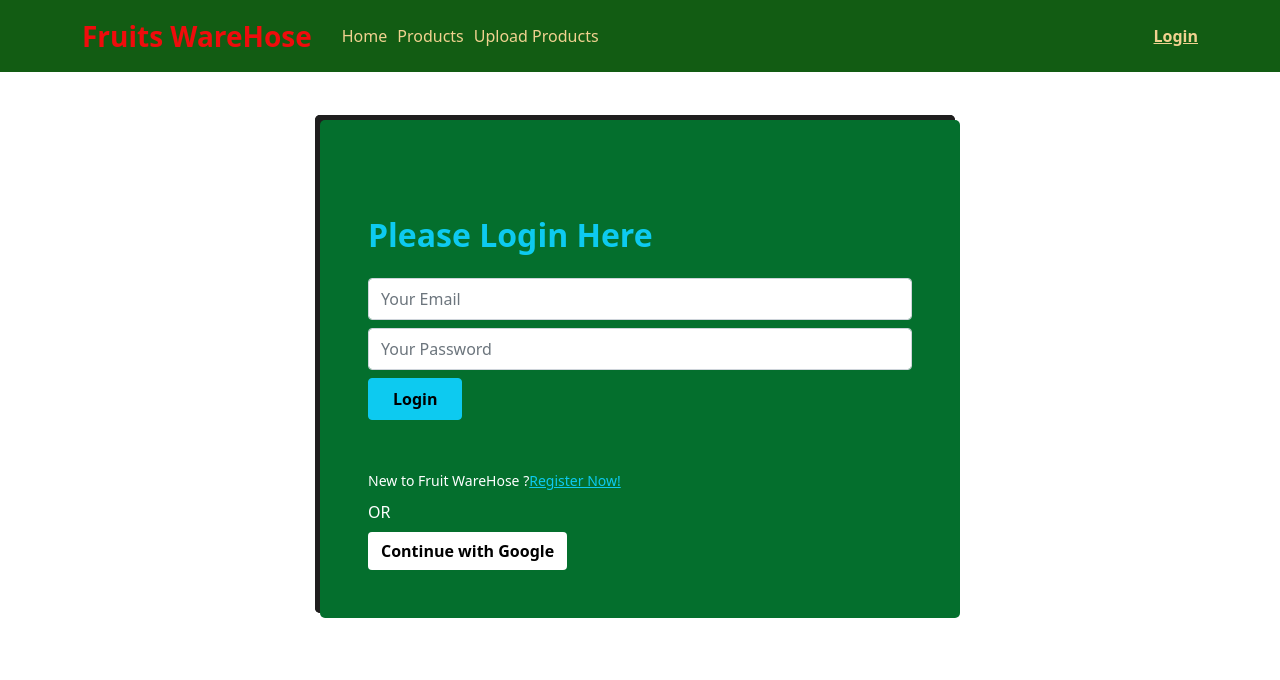
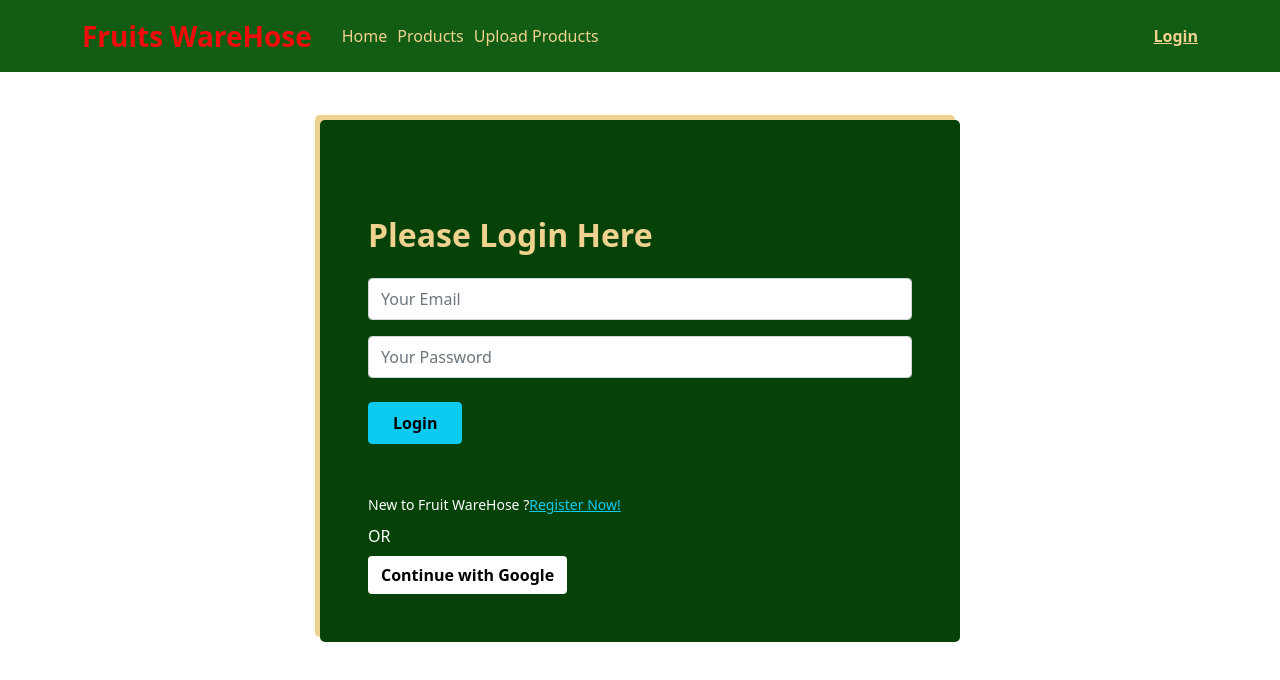
Before and after one commit to anishazahan/Fruits-grocery-House, a React (Create React App) app: page /login in a window 1280 px wide. Shown: the top 680 px of the page. Built offline with nearby package versions, Linux system fonts and the light colour scheme; no server answers.

Commit message:
login css style

```diff
--- a/src/Components/Home/Service.css
+++ b/src/Components/Home/Service.css
@@ -2,4 +2,10 @@
     color: #064207;
     font-size: 20px;
     font-weight: bold;
+
 }
+.services{
+    border-bottom: 3px solid #13ce16;
+    display: inline;
+    padding: 5px 20px;
+}
--- a/src/Components/Home/Service.js
+++ b/src/Components/Home/Service.js
@@ -3,9 +3,9 @@ import './Service.css'
 
 const Service = () => {
   return (
-    <div className='container text-center'>
-        <h3 className=' fw-bolder'>Why Our Customers Partner With Us:</h3>
-        <h5 className='fw-bold text-success'>services</h5>
+    <div className='container text-center mb-5'>
+        <h3 className=' fw-bolder '>Why Our Customers Partner With Us:</h3>
+        <h5 className='fw-bold text-success services'>services</h5>
         <div className="row">
             <div className="col-md-2 col-lg-4 mt-5">
                 <img src="https://augustafruit.com/wp-content/uploads/2015/09/1000-x-667-Citrus-300x200.jpg" alt="" />
--- a/src/Components/Login/Login.css
+++ b/src/Components/Login/Login.css
@@ -1,6 +1,12 @@
 .background{
     border-radius: 5px;
-background: #046f2d;
-box-shadow:  -5px -5px 0px #1f1e1e,
-             -5px -5px 0px #1f1e1e;
+background: #064207;
+box-shadow:  -5px -5px 0px #F0D290,
+             -5px -5px 0px #F0D290;
 }
+.login{
+    color: #F0D290;
+}
+.button-login{
+
+}
--- a/src/Components/Login/Login.js
+++ b/src/Components/Login/Login.js
@@ -49,7 +49,7 @@ const Login = () => {
   return (
 
     <div className="background mx-auto w-50 px-5 py-5 my-5">
-    <h3 className="mb-4 text-info fw-bold fs-2 my-5">
+    <h3 className="mb-4 fw-bold fs-2 my-5 login">
       Please Login Here
     </h3>
     <form onSubmit={handleSubmit(onSubmit)}>
@@ -86,7 +86,7 @@ const Login = () => {
 
         <input
           type="password"
-          className="form form-control py-2 pl-3 "
+          className="form form-control py-2 pl-3 mt-3 "
           placeholder="Your Password"
           {...register("password", {
             required: {
@@ -114,7 +114,7 @@ const Login = () => {
         </div>
 
             {signInError}
-     <input type="submit" value="Login" className="btn btn-info fw-bold px-4 py-2 mb-5" />
+     <input type="submit" value="Login" className="btn btn-info fw-bold px-4 py-2 mt-3 mb-5" />
     </form>
             <small className='text-white'>New to Fruit WareHose ?<Link className="text-info" to="/SignUp">Register Now!</Link> </small>
 
```
